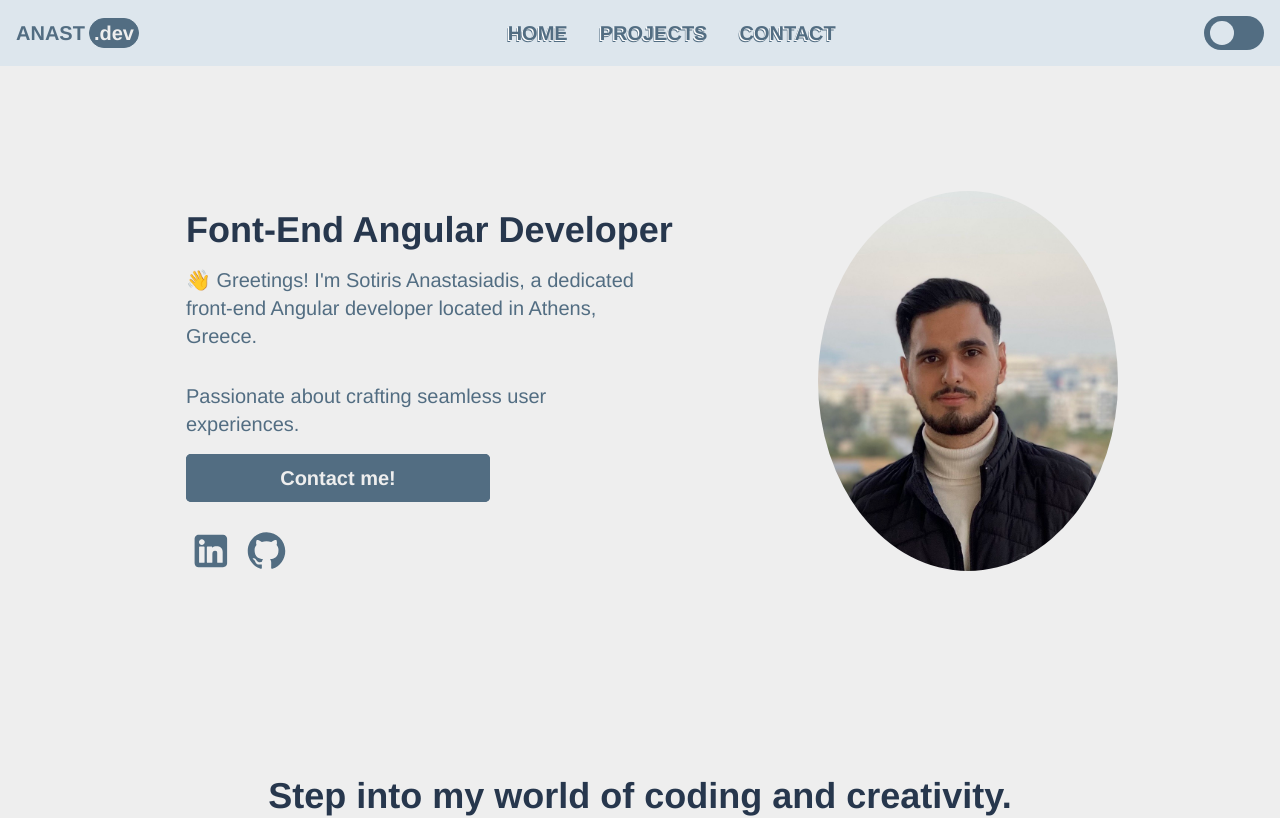
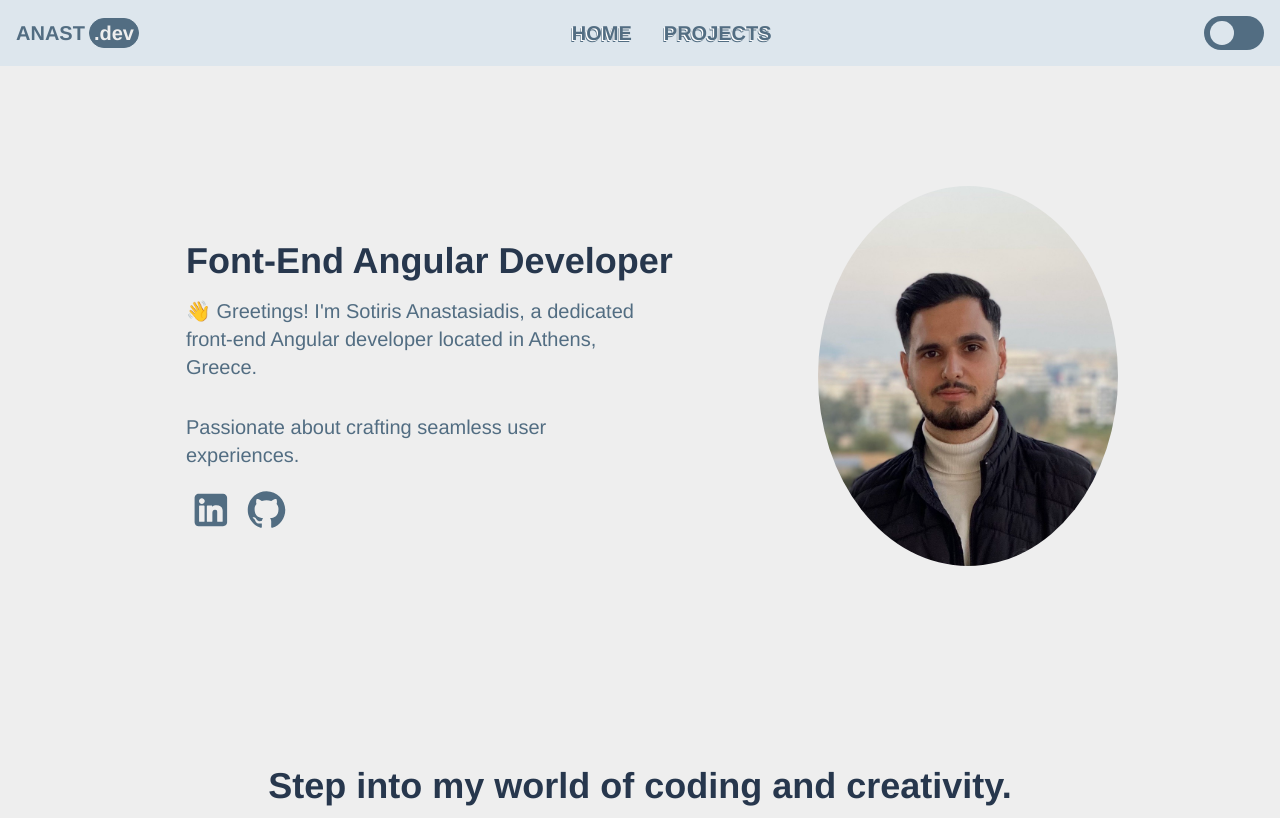
Before and after one commit to sotirisanastjm/AboutMe_v2, an Angular app: page / in a window 1280 px wide. Shown: the top 818 px of the page. Built offline with nearby package versions, Linux system fonts and the light colour scheme.

Commit message:
Remove Contact for fixing

```diff
--- a/src/app/app-routing.module.ts
+++ b/src/app/app-routing.module.ts
@@ -1,14 +1,14 @@
 import { NgModule } from '@angular/core';
 import { RouterModule, Routes } from '@angular/router';
 import { HomeComponent } from './home/home.component';
-import { ContactComponent } from './contact/contact.component';
+// import { ContactComponent } from './contact/contact.component';
 import { ProjectsComponent } from './projects/projects.component';
 import { ProjectItemComponent } from './projects/project-item/project-item.component';
 
 const routes: Routes = [
   { path: '', component: HomeComponent },
-  { path: 'contact', component: ContactComponent },
-  { path: 'contact/:submit', component: ContactComponent },
+  // { path: 'contact', component: ContactComponent },
+  // { path: 'contact/:submit', component: ContactComponent },
   { path: 'projects', component: ProjectsComponent },
   { path: 'projects/:id', component: ProjectItemComponent },
   { path: '', redirectTo: '', pathMatch: 'full' }, // Default route
--- a/src/app/app.module.ts
+++ b/src/app/app.module.ts
@@ -5,7 +5,7 @@ import { HttpClientModule } from '@angular/common/http';
 import { AppRoutingModule } from './app-routing.module';
 import { AppComponent } from './app.component';
 import { HomeComponent } from './home/home.component';
-import { ContactComponent } from './contact/contact.component';
+// import { ContactComponent } from './contact/contact.component';
 import { NavigationComponent } from './navigation/navigation.component';
 import { MediaComponent } from './media/media.component';
 import { HeroImageComponent } from './hero-image/hero-image.component';
@@ -27,7 +27,7 @@ import { ProgressCardComponent } from './progress-card/progress-card.component';
   declarations: [
     AppComponent,
     HomeComponent,
-    ContactComponent,
+    // ContactComponent,
     NavigationComponent,
     MediaComponent,
     HeroImageComponent,
--- a/src/app/banner-action/banner-action.component.html
+++ b/src/app/banner-action/banner-action.component.html
@@ -1,6 +1,6 @@
 <section class="container mx-auto px-4 lg:px-0 flex flex-col justify-center items-center w-fit text-center">
     <h3 class="text-2xl md:text-4xl font-bold mb-2">Let's Connect</h3>
     <p class="text-xl md:text-2xl font-semibold mb-6">Have questions, feedback, or just want to chat?<br> Feel free to reach out to me.</p>
-    <a routerLink="/contact" class="heroBtn dark:hover:bg-[transparent] w-full sm:w-3/6 mb-6"><div class="text">Contact Me</div></a>
+    <!-- <a routerLink="/contact" class="heroBtn dark:hover:bg-[transparent] w-full sm:w-3/6 mb-6"><div class="text">Contact Me</div></a> -->
     <app-media></app-media>
 </section>
--- a/src/app/contact/contact.component.html
+++ b/src/app/contact/contact.component.html
@@ -1,4 +1,4 @@
-<section class="container mx-auto mt-32 px-4">
+<!-- <section class="container mx-auto mt-32 px-4">
     <div class="flex flex-col md:flex-row justify-between gap-6">
         <div class="md:w-2/5 space-y-2 text-center md:text-left">
             <h2 class="text-2xl sm:text-4xl font-bold flex flex-row items-center justify-center md:justify-normal gap-2">Contact me!
@@ -54,4 +54,4 @@
             <img class="h-[180px] object-fill mx-auto" src="../../assets/svg/mail-sented.svg" alt="Mail Sumbited!"/>
         </div>
     </div>
-</div>
+</div> -->
--- a/src/app/hero-image/hero-image.component.html
+++ b/src/app/hero-image/hero-image.component.html
@@ -11,7 +11,7 @@
                     Passionate about crafting seamless user experiences.
                 </h3>
                 <div class="flex flex-col">
-                    <a routerLink="/contact" class="heroBtn sm:w-3/6 mb-6"><div class="text">Contact me!</div></a>
+                    <!-- <a routerLink="/contact" class="heroBtn sm:w-3/6 mb-6"><div class="text">Contact me!</div></a> -->
                     <div class="self-center sm:self-start"><app-media></app-media></div>
                 </div>
             </div>
--- a/src/app/navigation/navigation.component.html
+++ b/src/app/navigation/navigation.component.html
@@ -18,7 +18,7 @@
                 <ul class="md:flex md:space-x-8 uppercase font-black text-xl text-blue-700 dark:text-blue-500">
                   <li><a aria-label="Home Page" class="textNav textShadow" routerLink="/">Home</a></li>
                   <li><a aria-label="Projects Page" class="textNav textShadow" routerLink="/projects">Projects</a></li>
-                  <li><a aria-label="Contact form Page" class="textNav textShadow" routerLink="/contact">Contact</a></li>
+                  <!-- <li><a aria-label="Contact form Page" class="textNav textShadow" routerLink="/contact">Contact</a></li> -->
                 </ul>
             </div>
             <div class="md:block hidden">
@@ -48,7 +48,7 @@
                 <ul class="space-y-4 md:space-y-10 uppercase font-black text-3xl text-blue-700 dark:text-blue-500">
                   <li><button (click)="toggleMenu()" class="textNav textShadow" routerLink="/">Home</button></li>
                   <li><button (click)="toggleMenu()" class="textNav textShadow" routerLink="/projects">Projects</button></li>
-                  <li><button (click)="toggleMenu()" class="textNav textShadow" routerLink="/contact">Contact</button></li>
+                  <!-- <li><button (click)="toggleMenu()" class="textNav textShadow" routerLink="/contact">Contact</button></li> -->
                 </ul>
             </div>
             <div>
```
